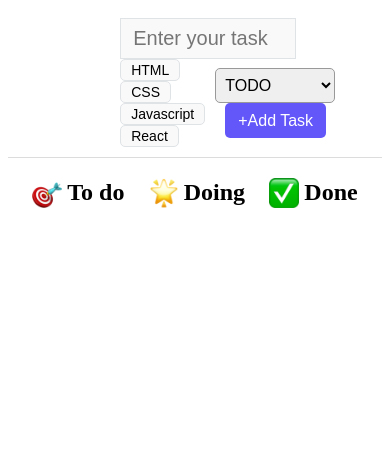
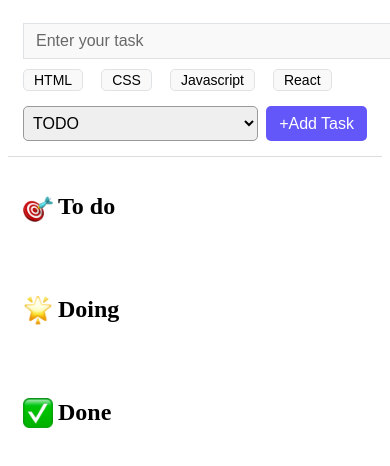
Before and after one commit to Sayali99-FrontEnd/React_Task_trek_app, a React (Vite) app: page / in a window 390 px wide. Shown: the top 466 px of the page. Built offline with nearby package versions, Linux system fonts and the light colour scheme.

Commit message:
CSS updated

```diff
--- a/src/App.css
+++ b/src/App.css
@@ -4,12 +4,50 @@
 
 }
 
+
+
+/* Desktop */
 .app_main {
     display: flex;
     justify-content: space-evenly;
+    gap: 20px;
+    padding: 20px;
 }
 
 .task_section {
     width: 33.33%;
     margin: 20px;
 }
+
+/* Tablet */
+@media (max-width: 900px) {
+    .app {
+        grid-template-rows: auto 1fr;
+    }
+
+    .app_main {
+        display: grid;
+        grid-template-columns: repeat(2, minmax(0, 1fr));
+        gap: 20px;
+    }
+
+    .task_section {
+        width: 100%;
+        margin: 0;
+    }
+}
+
+/* Mobile */
+@media (max-width: 600px) {
+    .app_main {
+        grid-template-columns: 1fr;
+        padding: 15px;
+        gap: 20px;
+        margin-right: 20px;
+    }
+
+    .task_section {
+        width: 100%;
+        margin: 0;
+    }
+}
--- a/src/components/TaskForm.css
+++ b/src/components/TaskForm.css
@@ -1,3 +1,5 @@
+/* DESKTOP - Your original design */
+
 .app_header {
     display: flex;
     align-items: center;
@@ -5,7 +7,7 @@
     border-bottom: 1px solid #dcdcdc;
 }
 
-.app_header>form {
+.app_header > form {
     width: 40%;
 }
 
@@ -17,9 +19,10 @@
     border: 1px solid #dfe3e6;
     padding: 8px 12px;
     width: 100%;
+    margin-block-end: 10px;
 }
 
-.task_inpu ::placeholder {
+.task_input::placeholder {
     color: #686868;
 }
 
@@ -28,9 +31,6 @@
     align-items: center;
     justify-content: space-between;
 }
-
-
-
 .task_status {
     font-size: 16px;
     font-weight: 500;
@@ -51,6 +51,57 @@
     height: 35px;
     padding: 3px 13px;
     margin-left: 10px;
-    border: none;
     cursor: pointer;
 }
+
+
+/* TABLET */
+
+@media screen and (max-width: 900px) {
+    .app_header > form {
+        width: 70%;
+    }
+
+    .task_From_bottom_line {
+        flex-wrap: wrap;
+        gap: 12px;
+    }
+}
+
+
+/* MOBILE */
+
+@media screen and (max-width: 600px) {
+    .app_header {
+        padding: 15px;
+    }
+
+    .app_header > form {
+        width: 100%;
+    }
+
+    .task_input {
+        font-size: 16px;
+    }
+
+    .task_From_bottom_line {
+        flex-direction: column;
+        align-items: stretch;
+        gap: 15px;
+    }
+
+    .task_From_bottom_line > div {
+        display: flex;
+        flex-wrap: wrap;
+        align-items: center;
+        gap: 8px;
+    }
+
+    .task_status {
+        flex: 1;
+    }
+
+    .task_submit {
+        margin-left: 0;
+    }
+}
```
